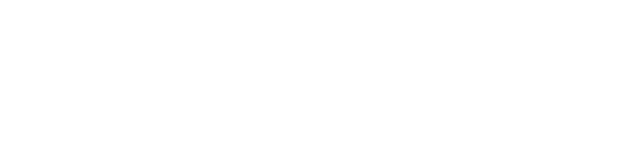
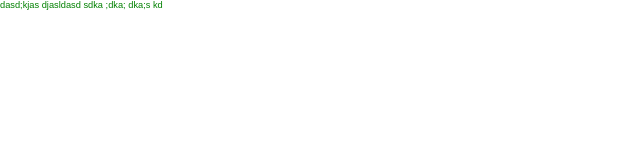
Before and after one commit to UmerNaZavode/ships-html, a website built with Vite: page index.html in a window 1280 px wide. Shown: the whole page, without its empty margins (0-640 px from the left). Built offline with nearby package versions, Linux system fonts and the light colour scheme.

Commit message:
Тест

```diff
--- a/index.html
+++ b/index.html
@@ -9,9 +9,8 @@
 </head>
 <body>
 {{> header }}
-
 <main>
-
+      <p> dasd;kjas djasldasd sdka ;dka; dka;s kd</p>
 </main>
 
 </body>
```
Also changed, not shown: 1 other file.
